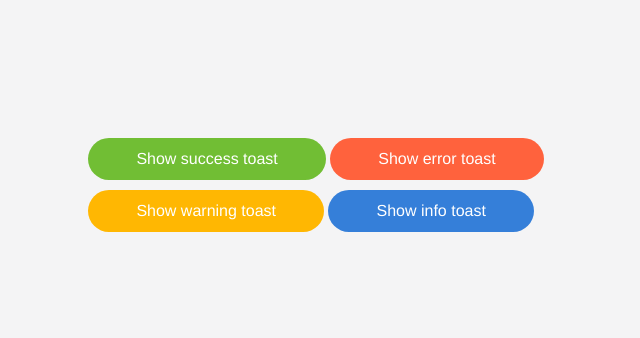
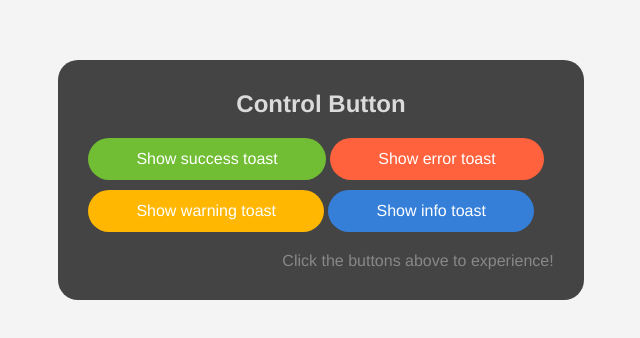
Before and after one commit to PhucHoangVan/Toast-Message, a plain HTML site: page index.html in a window 1280 px wide. Shown: the part 220-558 px from the top of the page, without its empty margins (319-959 px from the left). Drawn offline with Linux system fonts and the light colour scheme.

Commit message:
control button

```diff
--- a/index.html
+++ b/index.html
@@ -72,6 +72,8 @@
         </div>
 
         <!-- Button show message -->
+        <div class="wrap-control">
+            <h2 class="title">Control Button</h2>
             <div>
                 <div onclick="showSuccessToast()" class="btn btn--success">Show success toast</div>
                 <div onclick="showErrorToast()" class="btn btn--error">Show error toast</div>
@@ -80,6 +82,8 @@
                 <div onclick="showWarningToast()" class="btn btn--warning">Show warning toast</div>
                 <div onclick="showInfoToast()" class="btn btn--info">Show info toast</div>
             </div>
+            <p>Click the buttons above to experience!</p>
+        </div>
 
     </div>
     <script src="./main.js"></script>
--- a/main.css
+++ b/main.css
@@ -54,6 +54,24 @@ body {
 
 .btn--info {
     background-color: #357fd9;
+}
+/* Wrap control */
+.wrap-control{
+    background-color: #444;
+    border-radius: 20px;
+    padding: 30px;
+}
+
+.wrap-control .title{
+    padding-bottom: 10px;
+    text-align: center;
+    color: #dbdbdb;
+}
+
+.wrap-control p{
+    color: #888;
+    text-align: end;
+    margin-top: 20px;
 }
 
 /* CSS toast message */
```
Lines whose indentation alone changed are shown as unchanged.
